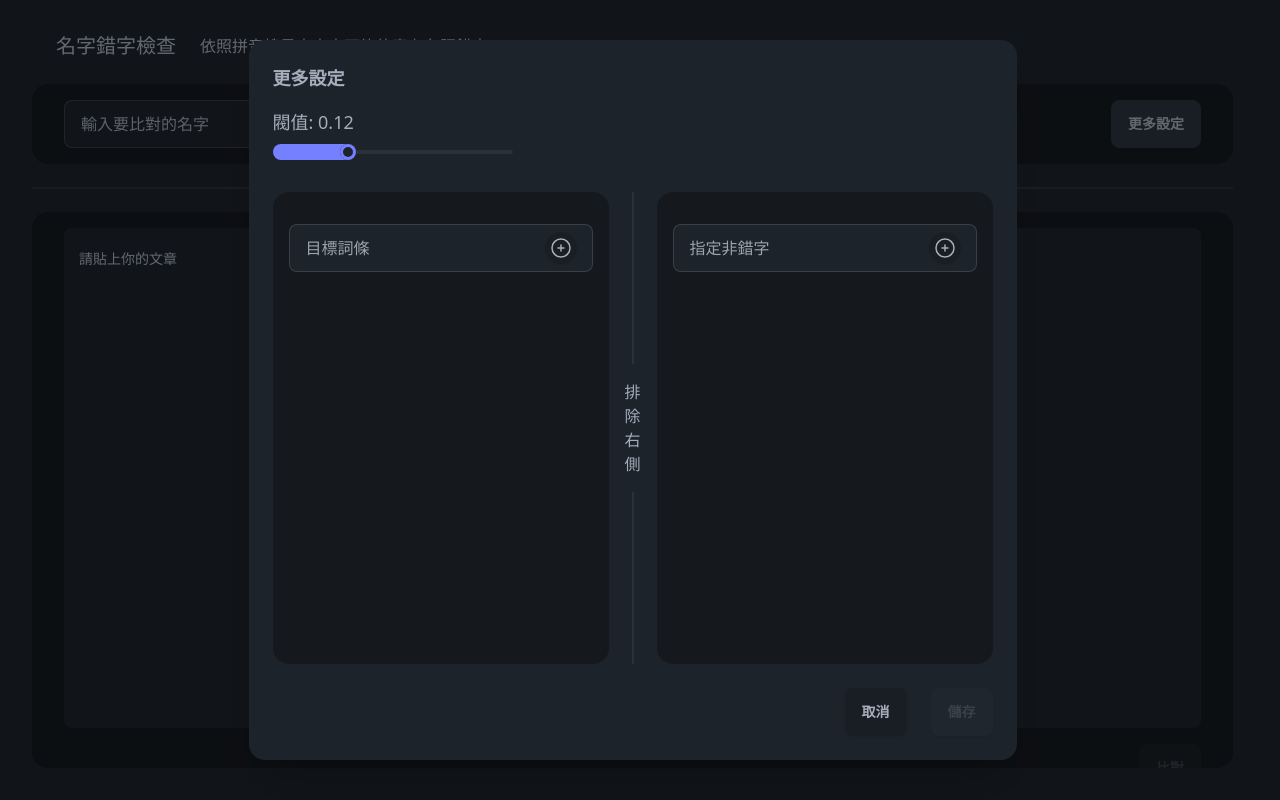
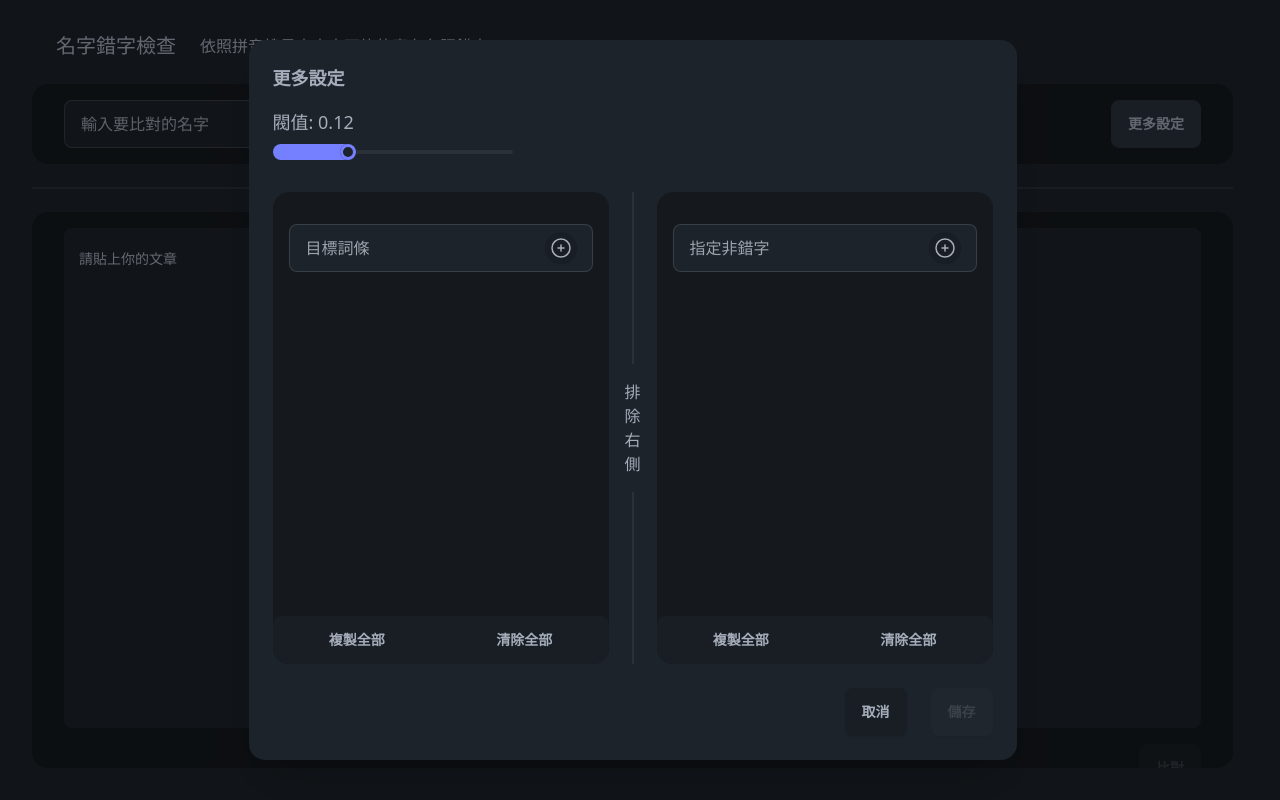
Before and after one commit to abc1230429/test-chinese-typos-scan, a React (Vite) app: page / in a window 1280 px wide. Both pictures are taken after a click on the button "更多設定". Built offline with nearby package versions, Linux system fonts and the light colour scheme.

Commit message:
feat: setting copy and delete all

```diff
--- a/src/components/TargetWordsForm.tsx
+++ b/src/components/TargetWordsForm.tsx
@@ -1,4 +1,5 @@
 import { useState } from "react";
+import { inputDelimiter } from "src/constants";
 
 export const TargetWordTags: React.FC<
   {
@@ -45,6 +46,12 @@ export const TargetWordsInput: React.FC<
           className="grow"
           value={value}
           onChange={(e) => setValue(e.target.value)}
+          onPaste={(e) => {
+            e.preventDefault();
+            const nouns = e.clipboardData.getData("text").split(inputDelimiter);
+            nouns.forEach((noun) => addNoun(noun.trim()));
+            setValue("");
+          }}
           onKeyDown={(e) => {
             if (e.key.toLocaleUpperCase() === "ENTER") handleConfirm();
           }}
--- a/src/constants.ts
+++ b/src/constants.ts
@@ -1 +1,3 @@
 export const defaultThreshold = 0.12;
+
+export const inputDelimiter = "; ";
--- a/src/pages/Main/Article.tsx
+++ b/src/pages/Main/Article.tsx
@@ -86,7 +86,7 @@ const Article: React.FC = () => {
   const handleComparison = async () => {
     if (!quill) return;
     setLoading(true);
-    quill.removeFormat(0, quill.getLength());
+    quill.removeFormat(0, quill.getLength() - 1);
 
     const article = quill.getText();
 
--- a/src/pages/Setting/index.tsx
+++ b/src/pages/Setting/index.tsx
@@ -9,7 +9,7 @@ import {
   TargetWordTags,
 } from "src/components/TargetWordsForm";
 import { isEqual } from "lodash";
-import { defaultThreshold } from "src/constants";
+import { defaultThreshold, inputDelimiter } from "src/constants";
 
 type Setting = {
   threshold: number;
@@ -71,10 +71,13 @@ const Setting: React.FC = () => {
               </div>
             </div>
             <div className="flex w-full">
-              <div className="flex-1 overflow-hidden rounded-box bg-base-300 px-4 py-8">
+              <div className="relative flex-1 overflow-hidden rounded-box bg-base-300 px-4 py-8">
                 <TargetWordsInput
                   addNoun={(noun: string) => {
-                    setTargetNouns((state) => [...state, noun]);
+                    setTargetNouns((state) => {
+                      if (state.includes(noun)) return state;
+                      return [...state, noun];
+                    });
                   }}
                   placeholder="目標詞條"
                 />
@@ -90,6 +93,27 @@ const Setting: React.FC = () => {
                     />
                   </div>
                 </div>
+                <button className="btn pointer-events-none opacity-0"></button>
+                <div className="join absolute bottom-0 left-0 flex w-full">
+                  <button
+                    className="btn join-item flex-1"
+                    onClick={() => {
+                      navigator.clipboard.writeText(
+                        targetNouns.join(inputDelimiter),
+                      );
+                    }}
+                  >
+                    複製全部
+                  </button>
+                  <button
+                    className="btn join-item flex-1"
+                    onClick={() => {
+                      setTargetNouns([]);
+                    }}
+                  >
+                    清除全部
+                  </button>
+                </div>
               </div>
               <div className="divider divider-horizontal">
                 <div>
@@ -98,10 +122,13 @@ const Setting: React.FC = () => {
                   ))}
                 </div>
               </div>
-              <div className="flex-1 overflow-hidden rounded-box bg-base-300 px-4 py-8">
+              <div className="relative flex-1 overflow-hidden rounded-box bg-base-300 px-4 py-8">
                 <TargetWordsInput
                   addNoun={(noun: string) => {
-                    setReservedNouns((state) => [...state, noun]);
+                    setReservedNouns((state) => {
+                      if (state.includes(noun)) return state;
+                      return [...state, noun];
+                    });
                   }}
                   placeholder="指定非錯字"
                 />
@@ -116,6 +143,27 @@ const Setting: React.FC = () => {
                       }}
                     />
                   </div>
+                </div>
+                <button className="btn pointer-events-none opacity-0"></button>
+                <div className="join absolute bottom-0 left-0 flex w-full">
+                  <button
+                    className="btn join-item flex-1"
+                    onClick={() => {
+                      navigator.clipboard.writeText(
+                        reservedNouns.join(inputDelimiter),
+                      );
+                    }}
+                  >
+                    複製全部
+                  </button>
+                  <button
+                    className="btn join-item flex-1"
+                    onClick={() => {
+                      setReservedNouns([]);
+                    }}
+                  >
+                    清除全部
+                  </button>
                 </div>
               </div>
             </div>
```
